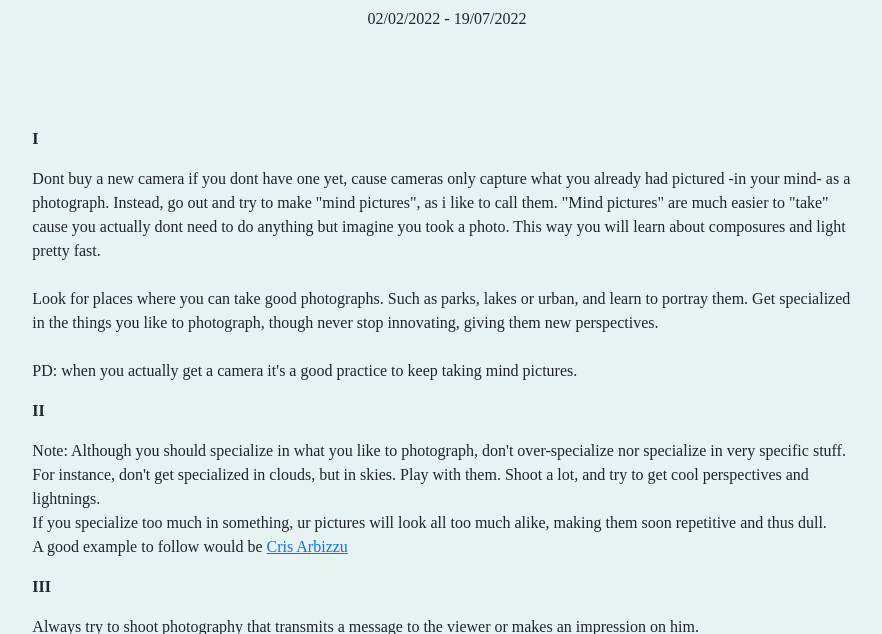
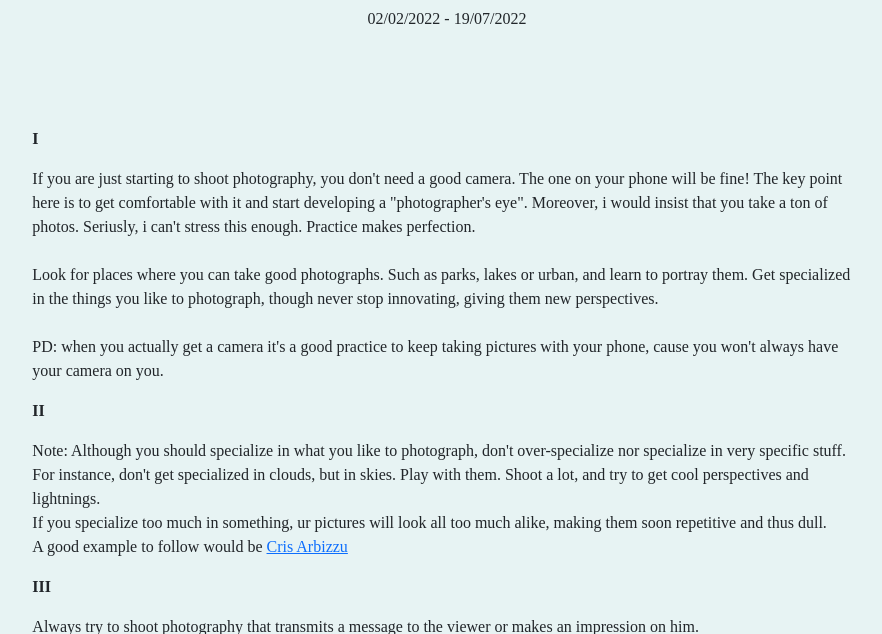
Before and after one commit to Alvarusky/Alvarusky, a PHP site: page /how-to/onphotography/ in a window 1280 px wide. Shown: the part 204-838 px from the top of the page, without its empty margins (193-1075 px from the left). Run offline with PHP 8.4, Linux system fonts and the light colour scheme.

Commit message:
Update index.php
change the first entry on photograph

```diff
--- a/how-to/onphotography/index.php
+++ b/how-to/onphotography/index.php
@@ -28,10 +28,9 @@
         <div class= 'col-8'>
 
           <p class='fw-bold'> I </p>
-          <p> Dont buy a new camera if you dont have one yet, cause cameras only capture what you already had pictured
-              -in your mind- as a photograph.  Instead, go out and try to make "mind pictures", as i like to call them.
-              "Mind pictures" are much easier to "take" cause you actually dont need to do anything but imagine you took a photo.
-              This way you will learn about composures and light pretty fast.
+          <p> If you are just starting to shoot photography, you don't need a good camera. The one on your phone
+              will be fine! The key point here is to get comfortable with it and start developing a "photographer's eye".
+              Moreover, i would insist that you take a ton of photos. Seriusly, i can't stress this enough. Practice makes perfection.
 
               <br>
               <br>
@@ -42,7 +41,7 @@
               <br>
               <br>
 
-              PD: when you actually get a camera it's a good practice to keep taking mind pictures.
+              PD: when you actually get a camera it's a good practice to keep taking pictures with your phone, cause you won't always have your camera on you.
           </p>
           <p class='fw-bold'> II </p>
           <p> Note: Although you should specialize in what you like to photograph, don't over-specialize nor specialize in
```
